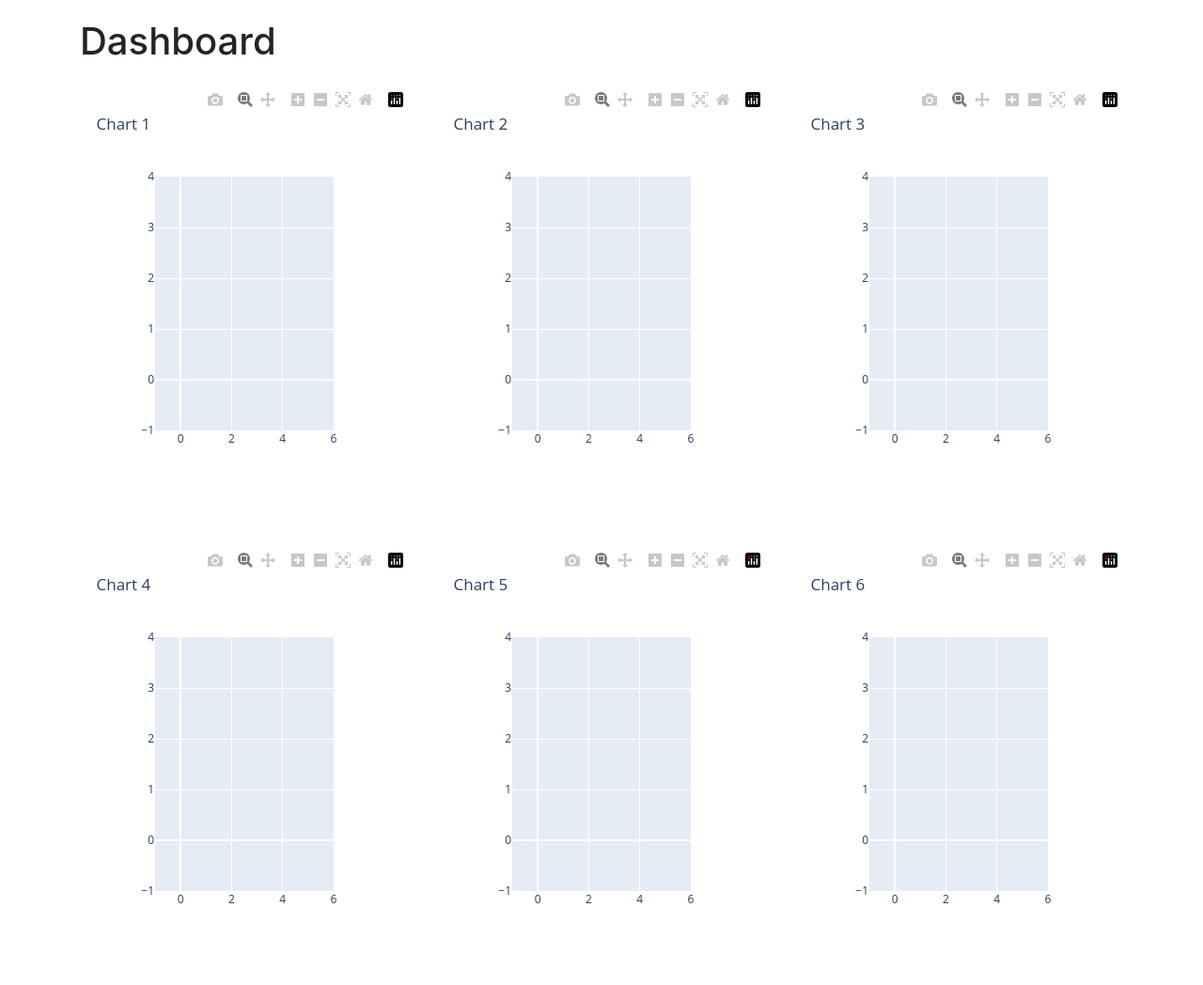
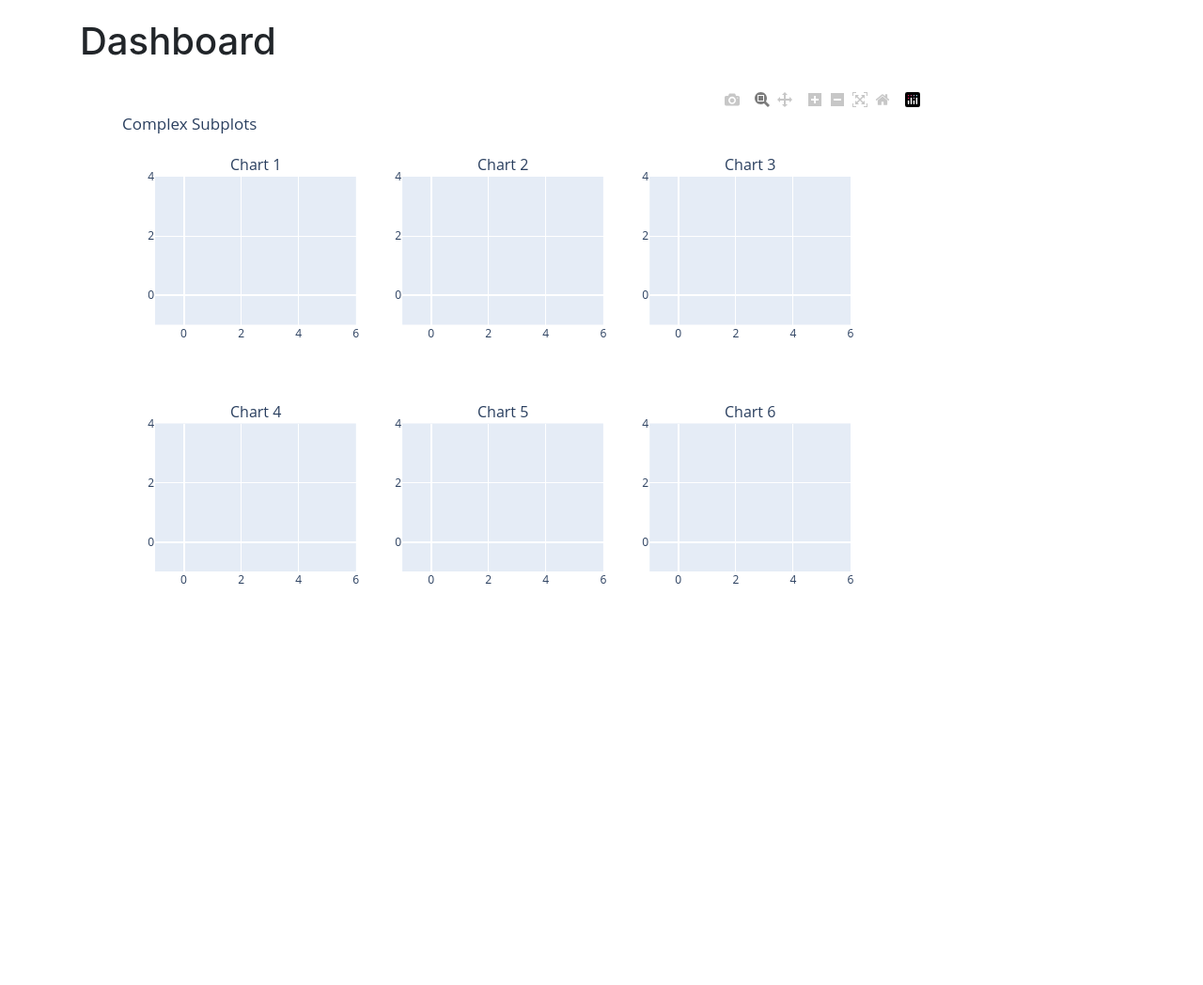
Before and after one commit to patelhardik/sample_dash, a Django app: page /dashboard/ in a window 1280 px wide. Shown: the part 56-1104 px from the top of the page at 94% size. After the commit the page ends 677 px from the top, so only its background shows below. Run offline with Django 5.2, Linux system fonts and the light colour scheme; some libraries are stand-ins or nearby versions.

Commit message:
Updated dashboard using add_trace and make_subplot using dataframe

```diff
--- a/dashboard/templates/dashboard.html
+++ b/dashboard/templates/dashboard.html
@@ -108,25 +108,8 @@
     <div class="container">
         <h1>Dashboard</h1>
         <div class="row">
-            <div class="col-md-4 chart-container">
-                <div id="chart1"></div>
-            </div>
-            <div class="col-md-4 chart-container">
-                <div id="chart2"></div>
-            </div>
-            <div class="col-md-4 chart-container">
-                <div id="chart3"></div>
-            </div>
-        </div>
-        <div class="row">
-            <div class="col-md-4 chart-container">
-                <div id="chart4"></div>
-            </div>
-            <div class="col-md-4 chart-container">
-                <div id="chart5"></div>
-            </div>
-            <div class="col-md-4 chart-container">
-                <div id="chart6"></div>
+            <div class="col-md-12 chart-container">
+                <div id="complex_chart"></div>
             </div>
         </div>
     </div>
@@ -202,13 +185,8 @@
                 dropdown.append('<option value="">Select ' + dropdownId.replace('#', '') + '</option>');
             }
 
-            // Render Plotly charts with the data from the context
-            Plotly.react('chart1', JSON.parse('{{ chart1|safe }}'));
-            Plotly.react('chart2', JSON.parse('{{ chart2|safe }}'));
-            Plotly.react('chart3', JSON.parse('{{ chart3|safe }}'));
-            Plotly.react('chart4', JSON.parse('{{ chart4|safe }}'));
-            Plotly.react('chart5', JSON.parse('{{ chart5|safe }}'));
-            Plotly.react('chart6', JSON.parse('{{ chart6|safe }}'));
+            // Render Plotly chart with the data from the context
+            Plotly.react('complex_chart', JSON.parse('{{ complex_chart|safe }}'));
         });
     </script>
 </body>
--- a/dashboard/views.py
+++ b/dashboard/views.py
@@ -1,27 +1,26 @@
 # views.py
+
 from django.shortcuts import render
 import pandas as pd
 import plotly.graph_objs as go
+from plotly.subplots import make_subplots
 import plotly.io as pio
 
 def dashboard(request):
     # Sample data for the charts using Pandas DataFrame
     df1 = pd.DataFrame({
         'x': [1, 2, 3, 4, 5],
-        'y': [10, 14, 12, 15, 13]
+        'y': [10, 14, 12, 15, 13],
+        'z': [5, 7, 8, 9, 12]
     })
     df2 = pd.DataFrame({
         'x': [1, 2, 3, 4, 5],
-        'y': [16, 5, 11, 9, 16]
+        'y': [16, 5, 11, 9, 16],
+        'z': [3, 2, 6, 7, 10]
     })
 
-    # Generate Plotly charts
-    chart1 = create_chart(df1, 'Chart 1')
-    chart2 = create_chart(df2, 'Chart 2')
-    chart3 = create_chart(df1, 'Chart 3')
-    chart4 = create_chart(df2, 'Chart 4')
-    chart5 = create_chart(df1, 'Chart 5')
-    chart6 = create_chart(df2, 'Chart 6')
+    # Generate Plotly charts using make_subplots
+    complex_chart = create_complex_chart(df1, df2)
 
     context = {
         'selectview': request.POST.get('selectview', ''),
@@ -29,12 +28,7 @@
         'apk': request.POST.get('apk', ''),
         'kpi': request.POST.get('kpi', ''),
         'bspview': request.POST.get('bspview', ''),
-        'chart1': chart1,
-        'chart2': chart2,
-        'chart3': chart3,
-        'chart4': chart4,
-        'chart5': chart5,
-        'chart6': chart6,
+        'complex_chart': complex_chart
     }
 
     print(f"selectview = {context['selectview']}")
@@ -45,8 +39,25 @@
 
     return render(request, 'dashboard.html', context)
 
-def create_chart(df, title):
-    trace = go.Scatter(x=df['x'], y=df['y'], mode='lines', name=title)
-    layout = go.Layout(title=title, autosize=True)
-    fig = go.Figure(data=[trace], layout=layout)
+def create_complex_chart(df1, df2):
+    fig = make_subplots(rows=2, cols=3, subplot_titles=("Chart 1", "Chart 2", "Chart 3", "Chart 4", "Chart 5", "Chart 6"))
+
+    fig.add_trace(go.Scatter(x=df1['x'], y=df1['y'], mode='lines', name='Chart 1'), row=1, col=1)
+    fig.add_trace(go.Scatter(x=df2['x'], y=df2['y'], mode='lines', name='Chart 2'), row=1, col=2)
+    fig.add_trace(go.Scatter(x=df1['x'], y=df1['z'], mode='lines', name='Chart 3'), row=1, col=3)
+    fig.add_trace(go.Scatter(x=df2['x'], y=df2['z'], mode='lines', name='Chart 4'), row=2, col=1)
+    fig.add_trace(go.Scatter(x=df1['y'], y=df1['z'], mode='lines', name='Chart 5'), row=2, col=2)
+    fig.add_trace(go.Scatter(x=df2['y'], y=df2['z'], mode='lines', name='Chart 6'), row=2, col=3)
+
+    fig.update_layout(height=600, width=900, title_text="Complex Subplots")
+
     return pio.to_json(fig)
+
+
+
+
+    # print(f"selectview = {context['selectview']}")
+    # print(f"hw_rev = {context['hw_rev']}")
+    # print(f"apk = {context['apk']}")
+    # print(f"kpi = {context['kpi']}")
+    # print(f"bspview = {context['bspview']}")
```
